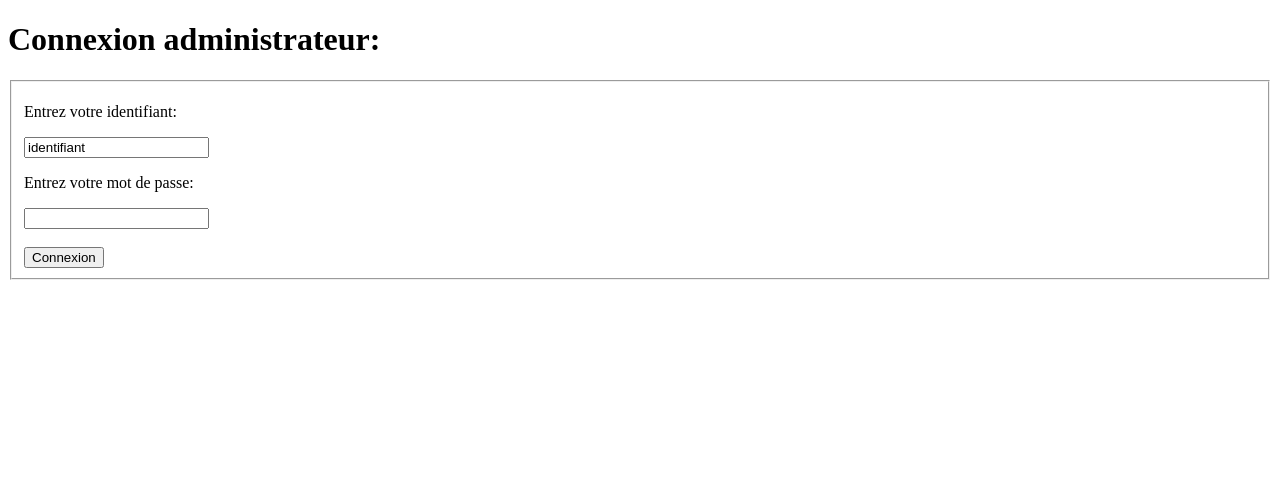
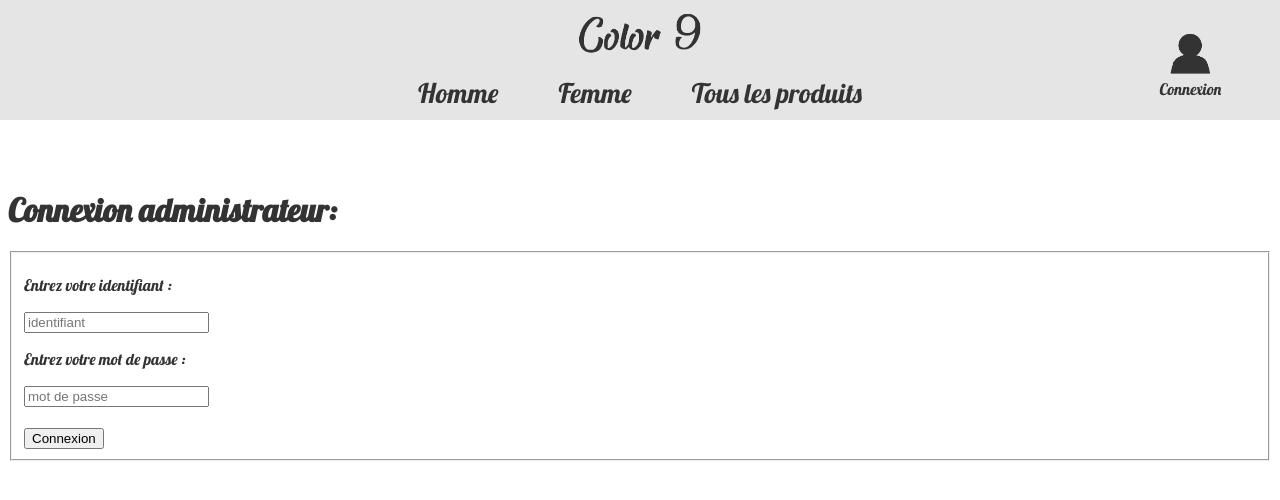
Before and after one commit to gobelait/ProjetPHP, a PHP site: page /connexion.view.php in a window 1280 px wide. Shown: the top 500 px of the page. Run offline with PHP 8.4, Linux system fonts and the light colour scheme.

Commit message:
style connexion

```diff
--- a/controller/connexion.ctrl.php
+++ b/controller/connexion.ctrl.php
@@ -3,7 +3,7 @@ require_once('../model/ProduitDAO.class.php');
 require_once('../model/Admin.class.php');
 
 $config = parse_ini_file('../config/config.ini');
-$magasin = new ProduitDAO($config['dataPathLocalJerome']);
+$magasin = new ProduitDAO($config['dataPath']);
 $admins = $magasin->getAdmins();
 if(!isset($_POST['id']) && !isset($_POST['mdp'])) {
   include("../view/connexion.view.php");
@@ -18,7 +18,7 @@ $admin->mdp=$mdp;
     include("../view/choixAdmin.view.php");
   }
   else {
-    echo "identifiant ou mot de passe incorect";
+    $erreur = "identifiant ou mot de passe incorect";
     include("../view/connexion.view.php");
   }
 }
--- a/controller/suppression.ctrl.php
+++ b/controller/suppression.ctrl.php
@@ -9,6 +9,8 @@ $magasin = new ProduitDAO($config['dataPath']);  // à changer !
 // Mise en place des témoins de validation
 $supressionOk = 1;
 $categorieMixte = 0;
+
+//définition des différentes catégories supprimables
 
 // Récupération des données envoyé par l'utilisateur
 if (isset($_POST['sexe'])) {
@@ -68,7 +70,7 @@ if (is_dir($dossierCible) && $supressionOk){
     echo "Le fichier a été supprimé.";
   }
   else {
-    echo "Désolé, il y a eu une erreur lors de la supréssion du produit.";
+    echo "Désolé, il y a eu une erreur lors de la suppréssion du produit.";
   }
 }
 else {
--- a/model/Produit.class.php
+++ b/model/Produit.class.php
@@ -28,7 +28,8 @@ class Produit {
       $produit->codecolor = $this->couleurs[$couleur];
       return $produit;
     } else
-      throw "couleur inexistante";
+      $error = 'couleur inexistante';
+      throw new Exception($error);
   }
 
   //renvoi un tableau de produit coloré
--- a/view/connexion.view.php
+++ b/view/connexion.view.php
@@ -2,18 +2,43 @@
 <html lang="fr" dir="ltr">
   <head>
     <meta charset="utf-8">
-    <title>Connexion</title>
+    <title>Color 9 - Accueil</title>
+    <link rel="stylesheet" href="../view/style/style.css">
   </head>
   <body>
+    <header>
+      <div class="logo_marque"><a href="accueil.ctrl.php"><img src="../view/img/autre/logo.png" alt="Color 9 logo"></a></div>
+      <a href="connexion.ctrl.php"><div class="connexion">
+        <img src="../view/img/logos/connexion.png">
+        <span>Connexion</span>
+      </div></a>
+      <nav>
+        <ul>
+          <a href="catalogue.ctrl.php?sexe=homme&categorie[]=all"><li>Homme</li></a>
+          <a href="catalogue.ctrl.php?sexe=femme&categorie[]=all"><li>Femme</li></a>
+          <a href="catalogue.ctrl.php?sexe=mixte&categorie[]=all"><li>Tous les produits</li></a>
+        </ul>
+      </nav>
+    </header>
+    <div class="mainbody">
       <h1>Connexion administrateur:</h1>
+      <span class="erreur">
+        <?php
+          if(isset($erreur))
+            echo $erreur;
+         ?>
+      </span>
       <fieldset>
         <form class="controller/connexion.ctrl.php" method="post">
-        <p>Entrez votre identifiant:</p>
-        <input type="text" name="id" value="identifiant"> <br>
-        <p>Entrez votre mot de passe:</p>
-        <input type="password" name="mdp" value=""><br> <br>
+          <p>Entrez votre identifiant :</p>
+          <input type="text" name="id" placeholder="identifiant" value="<?php if(isset($identifiant)) echo $identifiant ?>" required> <br>
+          <p>Entrez votre mot de passe :</p>
+          <input type="password" name="mdp" placeholder="mot de passe" required><br> <br>
           <input id="BoutonValider" type="submit" value="Connexion" name="action">
         </form>
       </fieldset>
+    </div>
+    <footer>
+    </footer>
   </body>
 </html>
--- a/view/style/style.css
+++ b/view/style/style.css
@@ -212,6 +212,17 @@ span.taille {
     margin : 10px 0px;
 }
 
+span.erreur {
+  width: 20%;
+  margin-right: auto;
+  margin-left: auto;
+  font-size: 20px;
+  text-align: center;
+  color: red;
+}
+
+
+
 
 
 /* DESIGN CHECKBOX PAR Buddy Reno (https://codepen.io/BuddyLReno/pen/boGRPO?editors=0100) */
```
Lines whose indentation alone changed are shown as unchanged.
